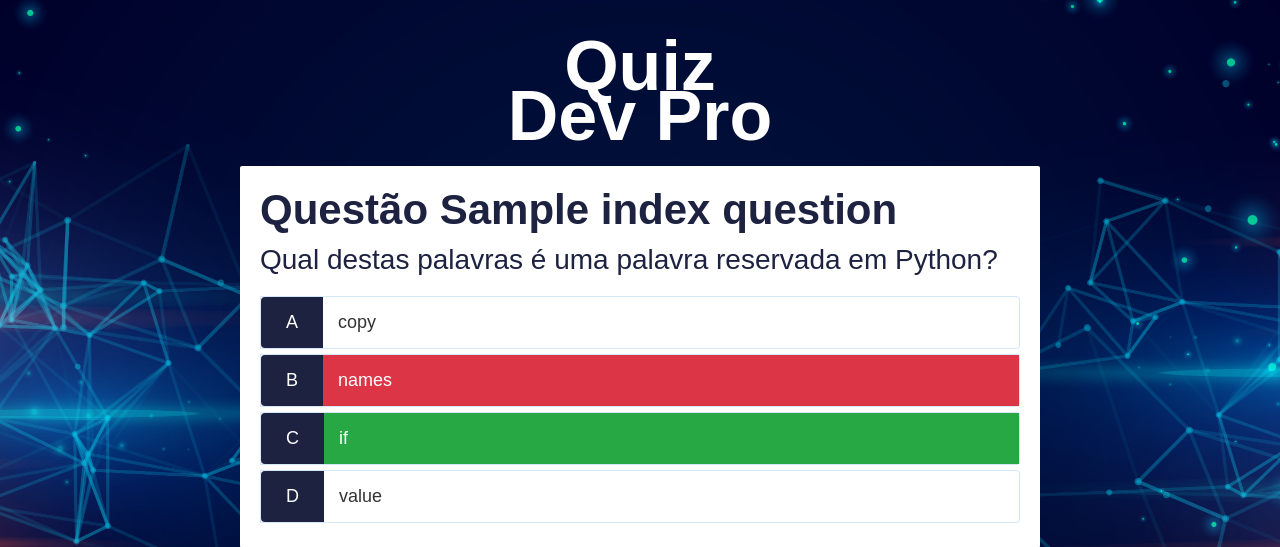
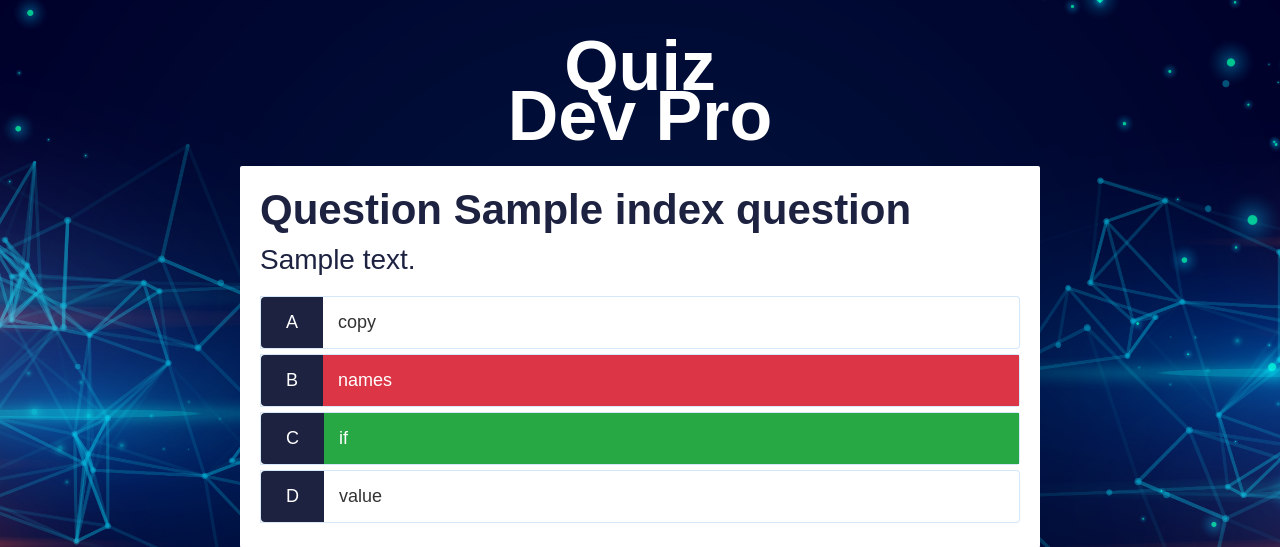
Before and after one commit to JoaoZati/django_quiz_devpro, a Django app: template base/templates/base/game.html in a window 1280 px wide. Shown: the top 547 px of the page. Run offline with Django 3.2, Linux system fonts and the light colour scheme; the template is opened without the code that fills it: most values are stand-ins (such as "Sample title", 1, 10 or a date in 2020); data that the repository does not hold is empty.

Commit message:
Part 2: - add Question into game context;

```diff
--- a/base/templates/base/game.html
+++ b/base/templates/base/game.html
@@ -19,8 +19,8 @@
 
                 <div id="game" class="justify-center flex-column animate-bottom">
 
-                    <h2>Questão {{ index_question }}</h2>
-                    <h3>Qual destas palavras é uma palavra reservada em Python?</h3>
+                    <h2>Question {{ index_question }}</h2>
+                    <h3>{{ question.content }}</h3>
 
                     <div class="choice-container">
                         <p class="choice-prefix">A</p>
--- a/base/views.py
+++ b/base/views.py
@@ -1,4 +1,6 @@
 from django.shortcuts import render
+
+from base.models import Question
 
 
 def home(request):
@@ -6,8 +8,10 @@ def home(request):
 
 
 def questions(request, index):
+    question = Question.objects.filter(available=True).order_by('id')[index - 1]
     context = {
         'index_question': index,
+        'question': question,
     }
     return render(request, 'base/game.html', context)
 
```
